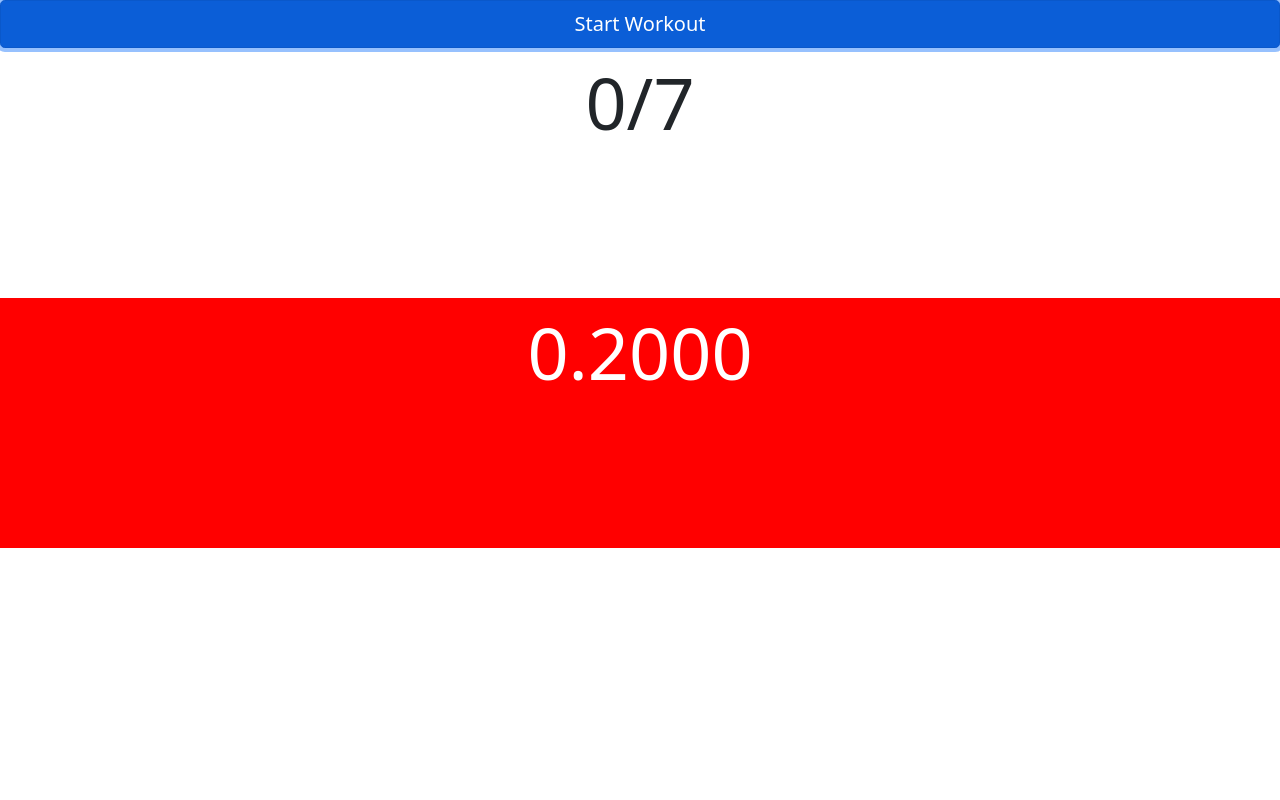
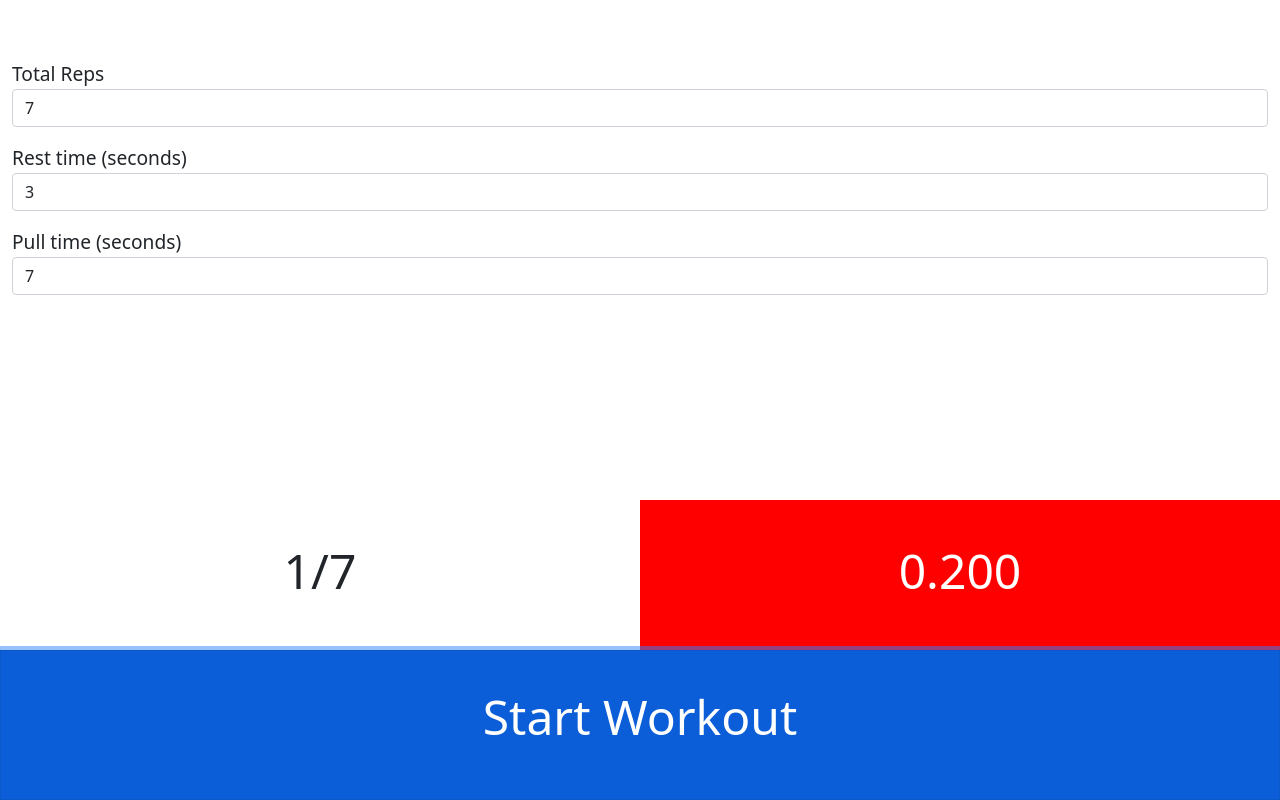
Before and after one commit to moulson/rep-counter, a plain HTML site: page index.html in a window 1280 px wide. Both pictures are taken after a click on the link "Start Workout". Drawn offline with nearby package versions, Linux system fonts and the light colour scheme.

Commit message:
make values variable

```diff
--- a/index.html
+++ b/index.html
@@ -6,12 +6,39 @@
         <link rel="stylesheet" href="https://cdn.jsdelivr.net/npm/bootstrap@5.1.3/dist/css/bootstrap.min.css" integrity="sha384-1BmE4kWBq78iYhFldvKuhfTAU6auU8tT94WrHftjDbrCEXSU1oBoqyl2QvZ6jIW3" crossorigin="anonymous">
         <script src="https://cdn.jsdelivr.net/npm/bootstrap@5.1.3/dist/js/bootstrap.bundle.min.js" integrity="sha384-ka7Sk0Gln4gmtz2MlQnikT1wXgYsOg+OMhuP+IlRH9sENBO0LRn5q+8nbTov4+1p" crossorigin="anonymous"></script>
         <style>
-            #timer,#reps{
-                font-size: 72px;
-                width: 100vw;
-                height: 250px;
+            .form-row{
+                margin: 60px 0;
+                font-size: 1.2rem;
+            }
+            .counter{
+                position: fixed;
+                bottom:150px;
+                height: 150px;
+                font-size: 3rem;
                 text-align: center;
                 align-items: center;
+                width: 50vw;
+                padding: 0;
+            }
+            .r{
+                left: 50vw;
+            }
+            .start-btn{
+                height:150px;
+                margin:auto;
+                align-items: center;
+            }
+            #startBtn{
+                position: fixed;
+                bottom:0;
+                height:150px;
+                right:0;
+                left:0;
+                font-size: 3rem;
+                padding-top: 30px;
+                text-align: center;
+                border-radius: 0;
+
             }
             .pull{
                 color: white;
@@ -21,56 +48,85 @@
                 color: white;
                 background-color: red;
             }
+
+            #reps,#timer{
+                height: 100%;
+                padding-top: 35px;
+            }
         </style>
     </head>
     <body>
         <div class="container-fluid">
+
+            <div class="form-row">
+                <div class="col-12">
+                    <div class="form-range">
+                        <label for="reps">Total Reps</label>
+                        <input type="number" name="reps" class="form-control" value="7"/>
+                    </div>
+                </div>
+            </div>
+            <div class="form-row">
+                <div class="col-12">
+                    <div class="form-range">
+                        <label for="rest">Rest time (seconds)</label>
+                        <input type="number" name="rest" class="form-control" value="3"/>
+                    </div>
+                </div>
+            </div>
+            <div class="form-row">
+                <div class="col-12">
+                        <label for="pull">Pull time (seconds)</label>
+                        <input type="number" name="pull" class="form-control" value="7"/>
+                </div>
+            </div>
+
             <div class="row">
-                <a href="#" class="btn btn-primary btn-lg" id="startBtn">Start Workout</a>
+                <div class="col-6 counter">
+                    <div id="reps">/</div>
+                </div>
+                <div class="col-6 counter r">
+                    <div id="timer">3</div>
+                </div>
             </div>
-            <div class="row">
-                <div id="reps">/</div>
-            </div>
-            <div class="row">
-                <div id="timer">3</div>
-            </div>
+            <a href="#" class="btn btn-primary btn-lg" id="startBtn">Start Workout</a>
         </div>
         <script>
             $(function(){
                 $('#startBtn').click(function(){
-                    var reps = 7;
-                    var totalreps = 7;
+                    var reps = $('input[name=reps]').val();
+                    var totalreps = reps;
                     rep(reps,totalreps);
                 });
             });
 
             function rep(reps,totalreps){
-                $('#reps').text(`${totalreps - reps}/${totalreps}`);
+                $('#reps').text(`${(totalreps - reps) + 1}/${totalreps}`);
                 //RESTING
                 $('#timer').addClass('rest').removeClass('pull');
-                var resttimer = 3;
+                var resttimer = $('input[name=rest]').val();
                 var rest = setInterval(function(){
                     if(resttimer > 0){
-                        $('#timer').text((resttimer-=.100).toPrecision(4));
+                        $('#timer').text((resttimer-=.01).toPrecision(3));
                     }
                     else{
                         resttimer = 0;
                         $('#timer').text(0);
                         clearInterval(rest);
                     }
-                },100);
+                },10);
 
 
                 //PULLING
 
 
                 setTimeout(() => {
-                    var timer = 7;
+                    var timer = $('input[name=pull]').val();;
                     $('#timer').addClass('pull').removeClass('rest');
                     $('#timer').text(timer);
                     var pull = setInterval(function(){
                         if(timer > 0){
-                            $('#timer').text((timer-=.100).toPrecision(4));
+                            $('#timer').text((timer-=.01).toPrecision(3));
                         }
                         else{
                             timer = 0;
@@ -82,8 +138,8 @@
                                 rep(reps, totalreps);
                             }
                         }
-                    },100);
-                }, 3000);
+                    },10);
+                }, $('input[name=rest]').val() * 1000);
             }
         </script>
     </body>
```
